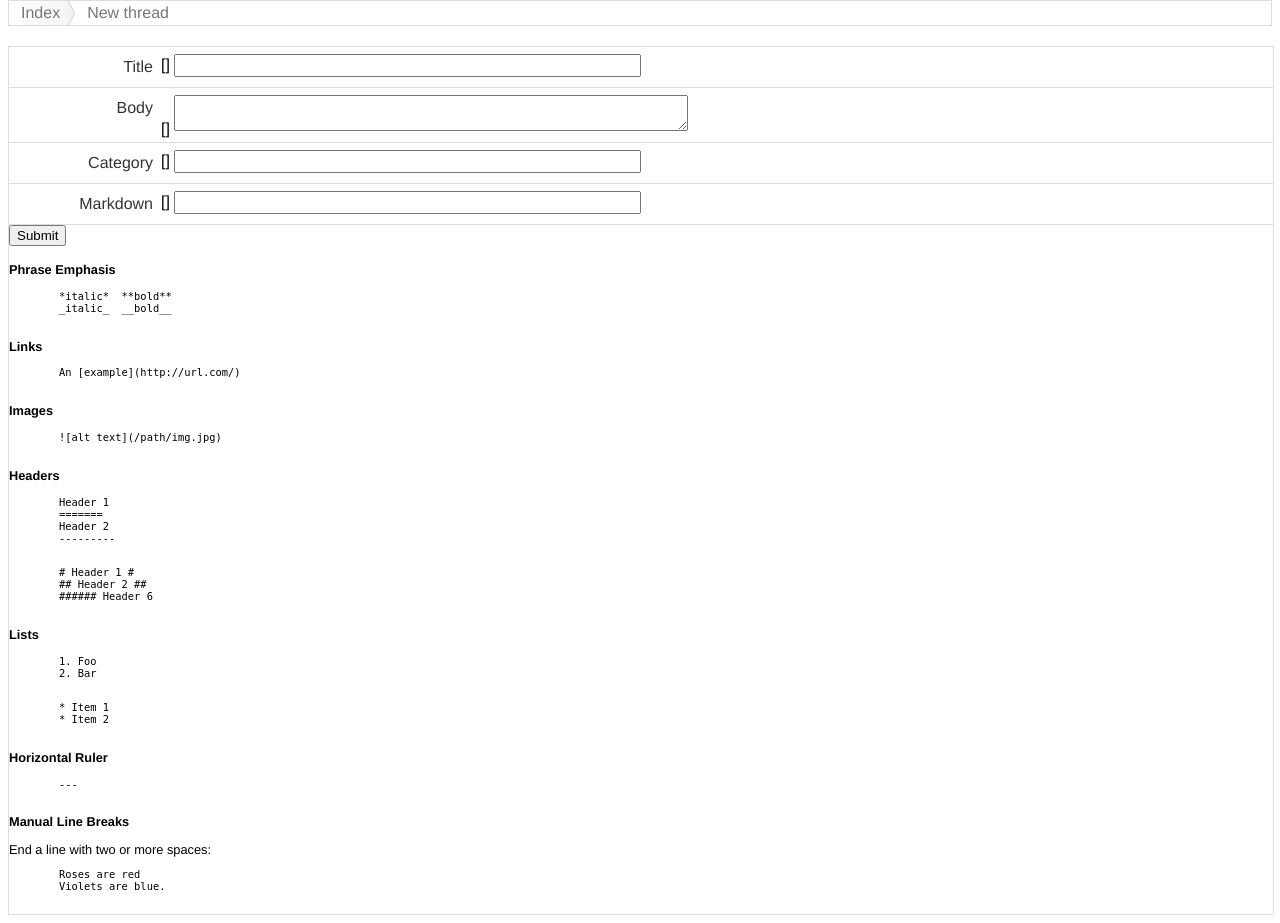
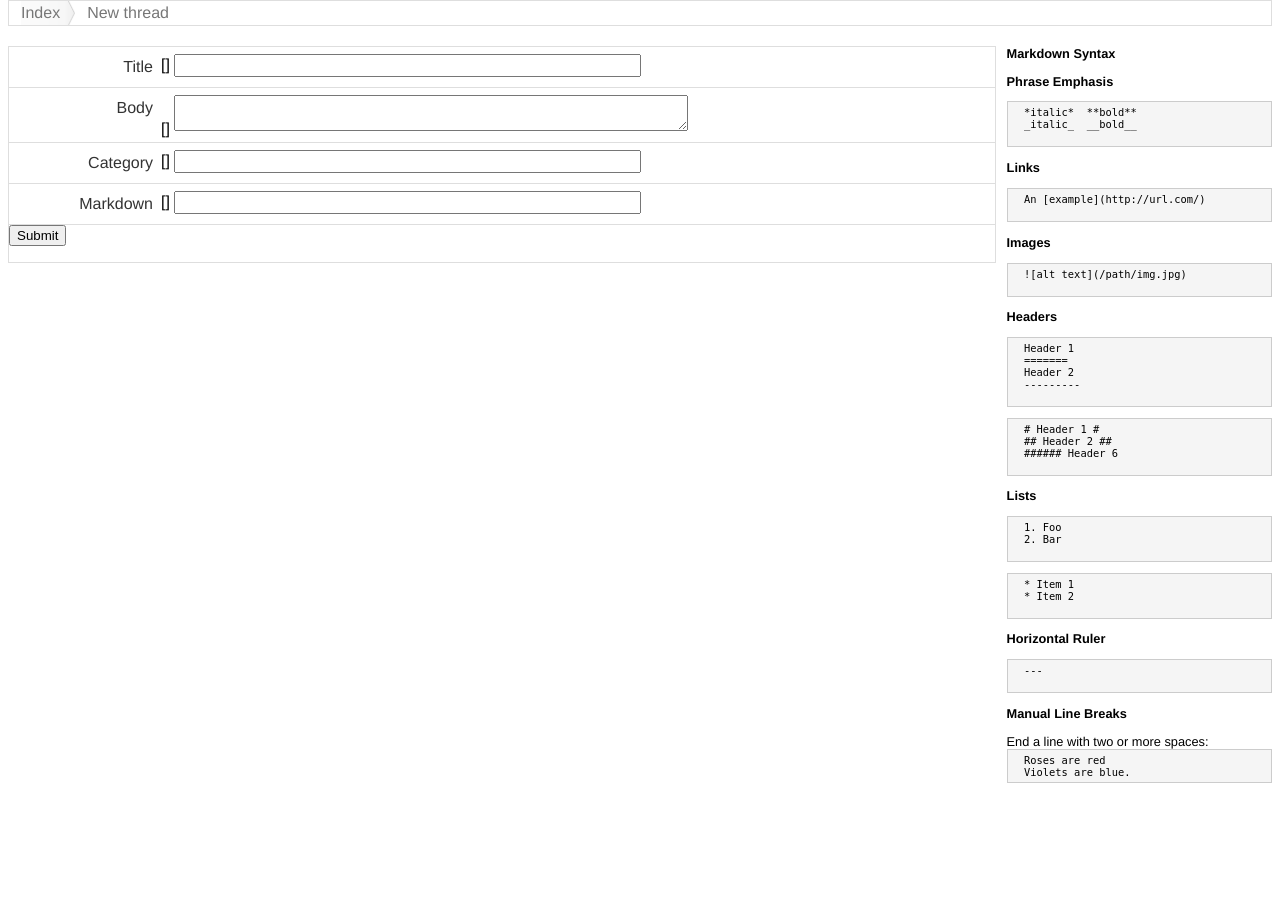
Before and after one commit to nonni/fruss, a Django app: template dsf/templates/dsf/thread_new.html in a window 1280 px wide. Shown: the part 53-976 px from the top of the page. After the commit the page ends 836 px from the top, so only its background shows below. Run offline with Django 3.2, Linux system fonts and the light colour scheme; the template is opened without the code that fills it, so the values that code supplies are empty, except form fields; form fields are guessed from the names that the template uses; parts of the project's set-up code (start-up, migrations or seed data) failed here and were passed over; some libraries are stand-ins or nearby versions.

Commit message:
Markdown syntax help

```diff
--- a/dsf/templates/dsf/markdown_cs.html
+++ b/dsf/templates/dsf/markdown_cs.html
@@ -1,5 +1,6 @@
 
 <div id="cheatsheet">
+    <h3>Markdown Syntax</h3>
     <h3>Phrase Emphasis</h3>
     <pre>
   <code>*italic*  **bold**
--- a/dsf/templates/dsf/thread_detail.html
+++ b/dsf/templates/dsf/thread_detail.html
@@ -4,6 +4,7 @@
 {{ block.super }}
 <link rel="stylesheet" href="/media/css/thread_details.css" />
 <link rel="stylesheet" href="/media/css/paginator.css" />
+<link rel="stylesheet" href="/media/css/markdown_help.css" />
 <script type="text/javascript" src="/media/js/thread_details.js"></script>
 {% endblock head %}
 
@@ -64,6 +65,7 @@
 </div>
 
 <div class="new_reply rounded_style">
+    {% include "dsf/markdown_cs.html" %}
     <form action="." method="POST">
         <div class="form-row">
             {{ form.body.errors }}
--- a/dsf/templates/dsf/thread_new.html
+++ b/dsf/templates/dsf/thread_new.html
@@ -14,6 +14,8 @@
 {% endblock breadcrumbs %}
 
 {% block content %}
+{% include "dsf/markdown_cs.html" %}
+
 <div id="container">
     <form action="." method="POST">
         <div class="form-row">
@@ -40,6 +42,5 @@
             <input type="submit" value="{% trans "Submit" %}" />
         </div>
     </form>
-    {% include "dsf/markdown_cs.html" %}
 </div>
 {% endblock content %}
--- a/dsf/views.py
+++ b/dsf/views.py
@@ -21,6 +21,7 @@ def get_threads(request, category=None):
         thread_list = Thread.objects.all().order_by('-pk').filter(hidden=False)
     else:
         category_id = get_object_or_404(Category, slug=category).id
+        #TODO: Does not bump threads with new replies!
         thread_list = Thread.objects.all().filter(category=category_id, hidden=False).order_by('-pk')
 
     p = Paginator(thread_list, 5) #5 threads each page
--- a/media/css/markdown_help.css
+++ b/media/css/markdown_help.css
@@ -1,7 +1,18 @@
 #cheatsheet {
+    margin-top:7px;
     font-size: 0.8em;
+    float: right;
+    width: 21%;
 }
 
 #cheatsheet h3 {
     font-size: 1em;
 }
+
+#cheatsheet pre {
+    background-color: #F5F5F5;
+    border: 1px solid #CCCCCC;
+    line-height: 12px;
+    margin-top: 0px;
+    padding: 4px;
+}
--- a/media/css/thread_new.css
+++ b/media/css/thread_new.css
@@ -1,7 +1,8 @@
 #container {
     margin-top: 20px;
-    width: 100%;
+    width:78%;
     border: 1px solid #dedede;
+    float: left;
 }
 
 .form-row {
```
Also changed, not shown: 1 other file. Lines whose indentation alone changed are shown as unchanged.
